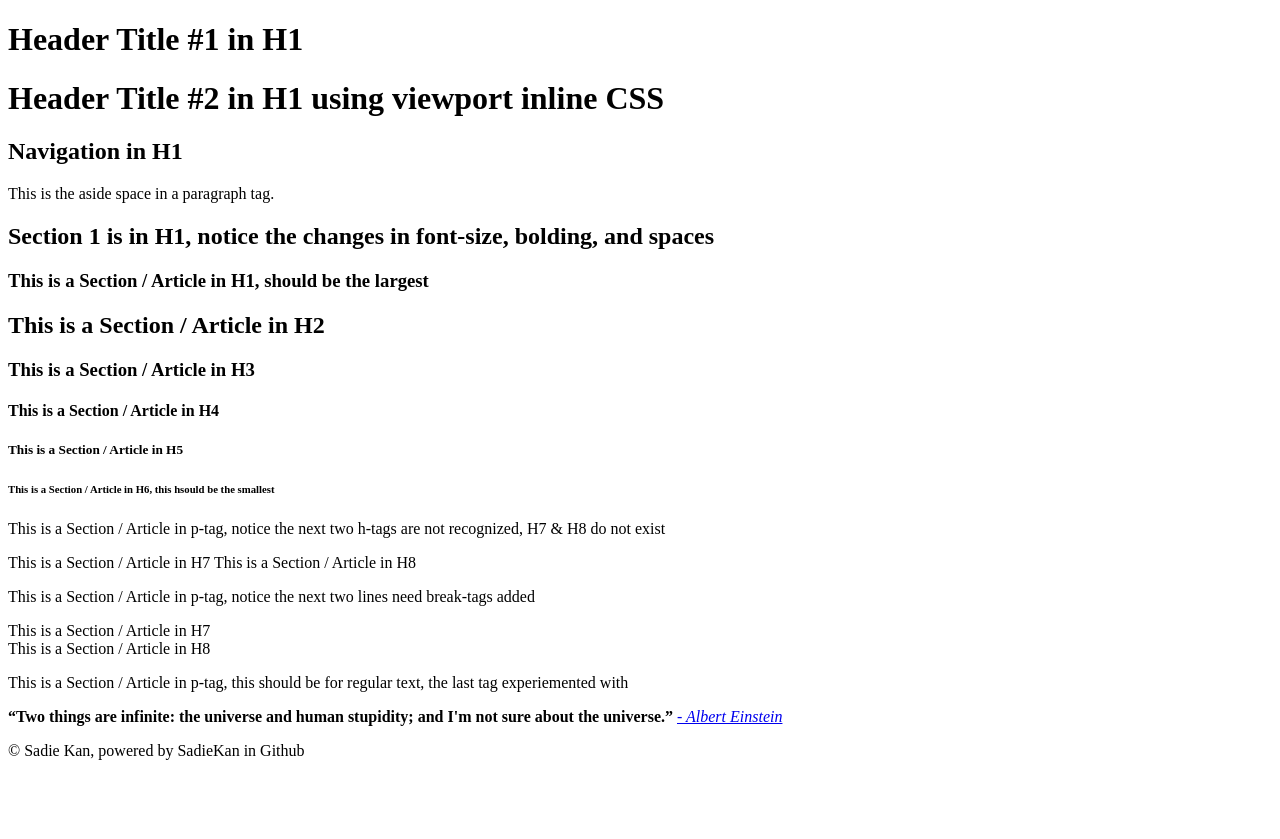
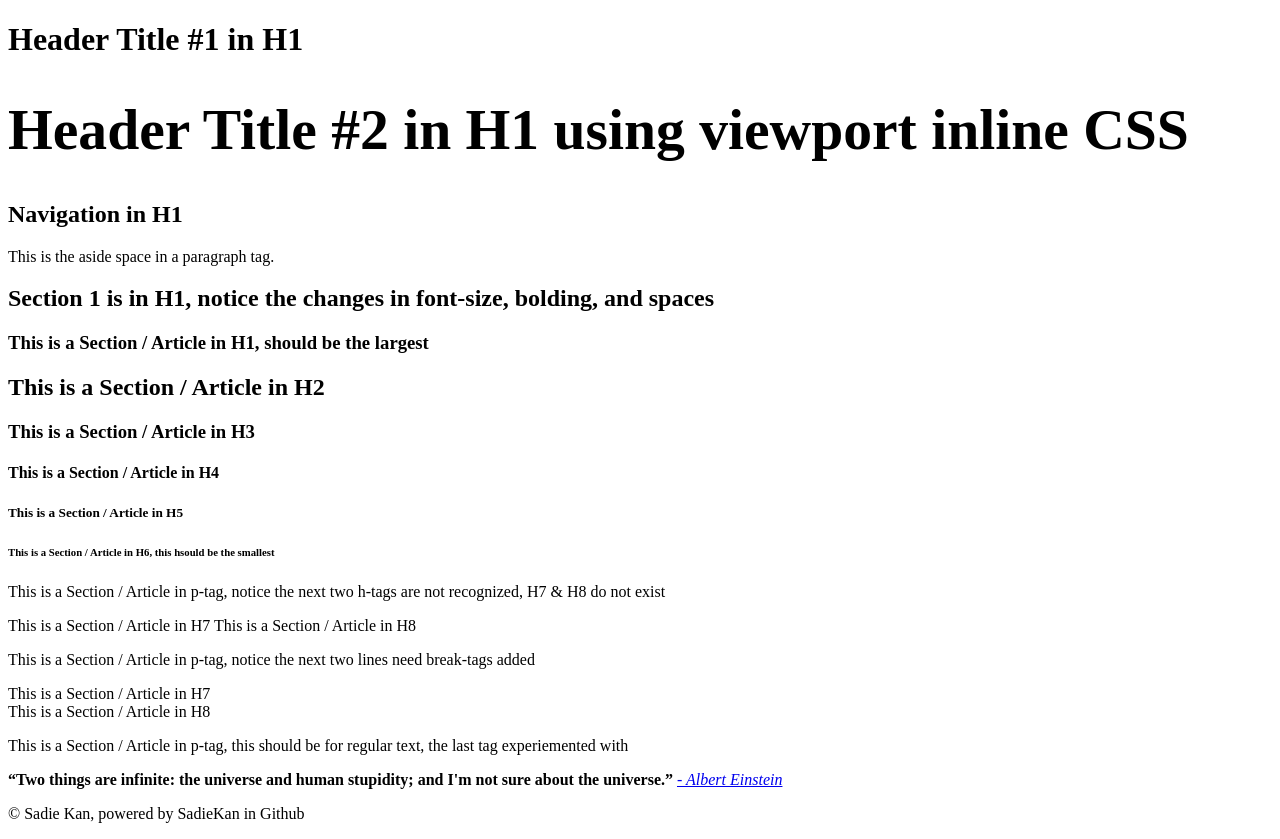
Before and after one commit to SadieKan/LearningHTML.github.io, a plain HTML site: page childPages/Exp H1-H6 P.html in a window 1280 px wide. Before the commit the page ends 800 px from the top, so only its background shows below. Drawn offline with Linux system fonts and the light colour scheme.

Commit message:
Update Exp H1-H6 P.html

```diff
--- a/childPages/Exp H1-H6 P.html
+++ b/childPages/Exp H1-H6 P.html
@@ -27,7 +27,7 @@
   </head>
   <body>
     <header><h1>Header Title #1 in H1</h1></header>
-    <header><h1 style="font size:4.5vw">Header Title #2 in H1 using viewport inline CSS</h1></header>
+    <header><h1 style="font-size:4.5vw">Header Title #2 in H1 using viewport inline CSS</h1></header>
     <nav><h1>Navigation in H1</h1></nav>
     <aside><p>This is the aside space in a paragraph tag.</p></aside>
     <section>
```
